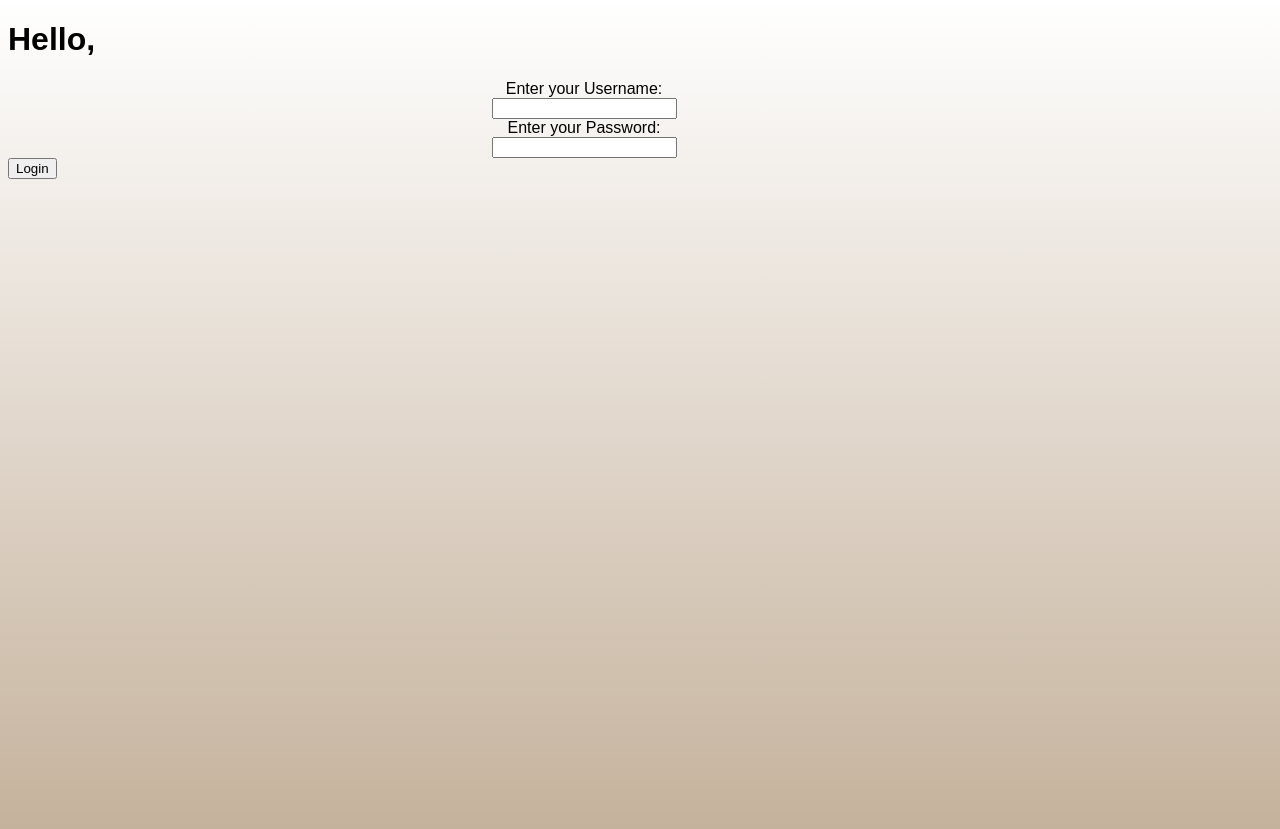
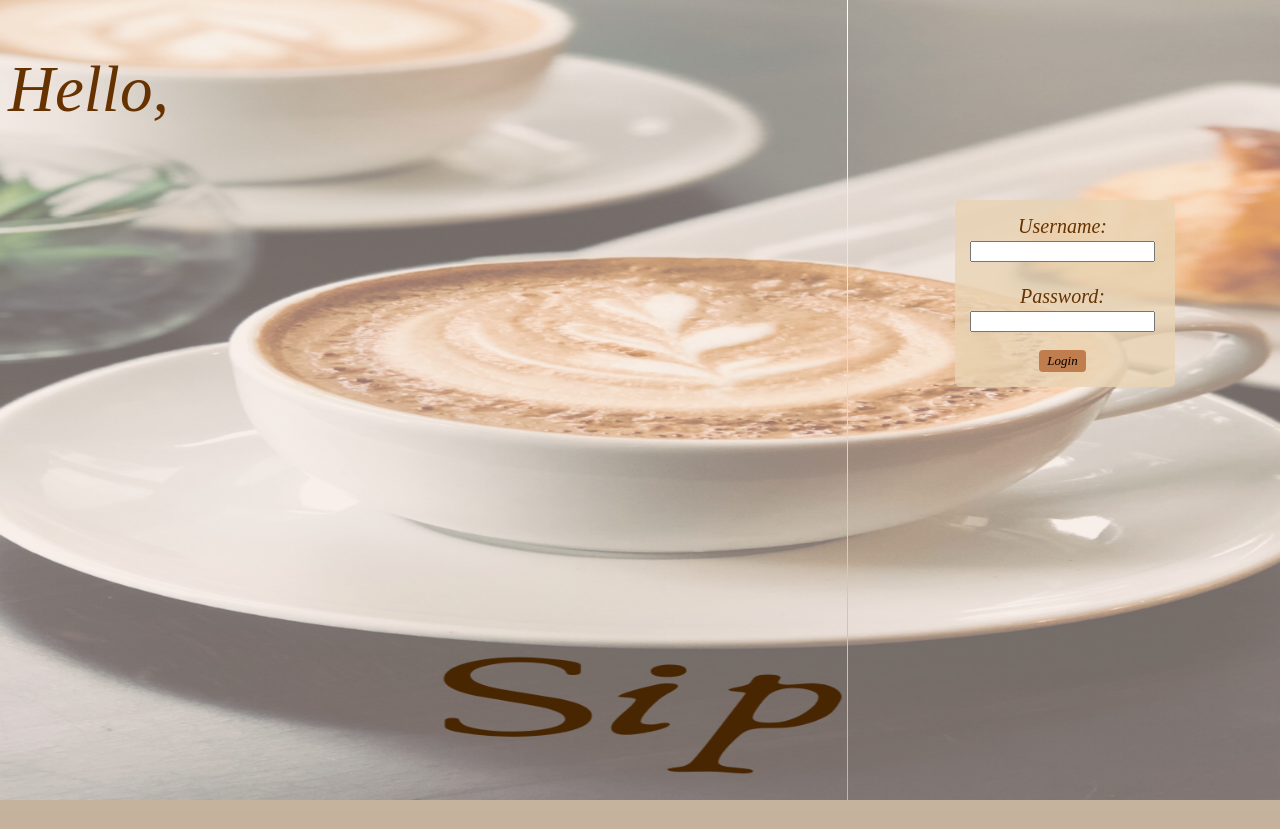
Before and after one commit to BlueOceanMCSP03/Sip-NewRepository, a React app: page / in a window 1280 px wide. Built offline with nearby package versions, Linux system fonts and the light colour scheme; the HTML template or start-up script is replaced by a standard one.

Commit message:
completed stylization of Log-In and added to webpack to allow for local image files

```diff
--- a/client/src/component/Login/Login.jsx
+++ b/client/src/component/Login/Login.jsx
@@ -1,24 +1,32 @@
 import React from 'react';
 import style from './Login.module.css';
+import wallpaper from './Local_Images/Wallpaper.png';
 
 
 const Login = (props) => (
-    <div className={style.base}>
-        <h1>Hello,</h1>
+    <div>
+        <img src={wallpaper} className={style.image}></img>
+        <h1 className={style.hello}>Hello,</h1>
+        <div className={style.base} >
         <form className={style.userInput}>
             <span>
-            <label>Enter your Username:</label>
+            <label>Username:</label>
             <br></br>
             <input type='text'></input>
             </span>
             <br></br>
             <span>
-                <label>Enter your Password:</label>
+                <br></br>
+                <label>Password:</label>
                 <br></br>
                 <input type='text'></input>
             </span>
         </form>
+        <br></br>
+        <div className={style.buttonAlign}>
         <button className={style.button} onClick={props.handleClick}>Login</button>
+        </div>
+        </div>
     </div>
 );
 
--- a/client/src/component/Login/Login.module.css
+++ b/client/src/component/Login/Login.module.css
@@ -1,14 +1,57 @@
 .base {
     font-family: Arial;
     font-weight: normal;
-
-
+    padding: 15px;
+    padding-right: 20px;
+    background: rgba(233,212,179,0.8);
+    background-size: 25%;
+    border-radius: 5px;
+    border-color: transparent;
+    /* opacity: 0.7; */
+    position: fixed;
+    top: 200px;
+    right: 105px;
 }
 
 .userInput {
     text-align: center;
+    /* padding-top: 100px; */
+    font-family: Arial sans-serif;
+    font-size: 20px;
+    color: #663300;
+    font-style: italic;
 }
 
 .button {
-    justify-self: center;
+    font-family: Arial sans-serif;
+    font-weight: normal;
+    background-color: rgb(192, 125, 77);
+    border-radius: 4px;
+    font-size: 13px;
+    border-color: transparent;
+    font-style: italic;
 }
+
+.buttonAlign {
+    text-align: center;
+}
+
+.hello {
+    font-family: Arial sans-serif;
+    font-size: 65px;
+    font-weight: lighter;
+    color: #663300;
+    position: fixed;
+    font-style: italic;
+}
+
+.image {
+    height: 100%;
+    width: 100%;
+    position: fixed;
+    right: 150px;
+    left: 0px;
+    bottom: 0px;
+    background-size: cover;
+    z-index: -1;
+}
--- a/webpack.config.js
+++ b/webpack.config.js
@@ -7,6 +7,14 @@ module.exports = {
                 exclude: /node_modules/,
                 use: ['babel-loader'],
             },
+            {
+                test: /\.(png|jpg|gif|jpeg)$/i,
+                use: [
+                  {
+                    loader: 'url-loader'
+                  }
+                ]
+              },
             {
                 test: /\.css$/i,
                 use: ['style-loader', {
```
Also changed, not shown: client/src/component/Login/Local_Images/Wallpaper.png (added).
